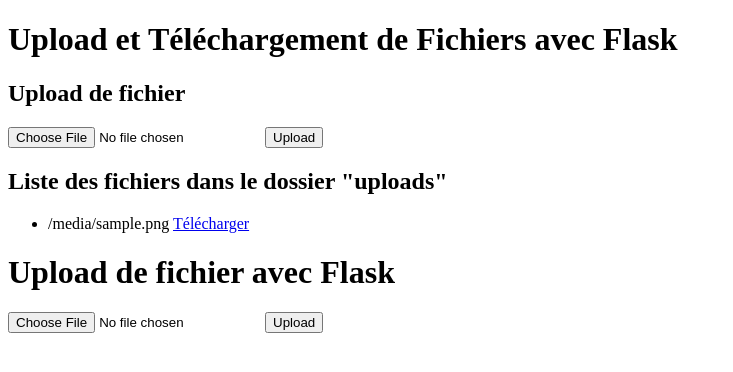
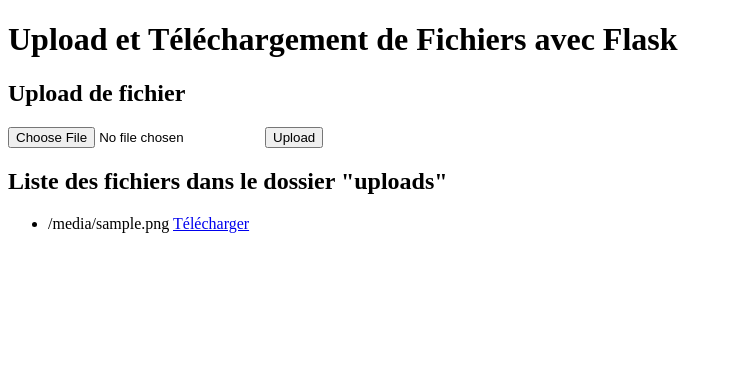
Before and after one commit to hatembellaaj/IATunNumBE, a Flask app: template templates/index.html in a window 1280 px wide. Shown: the top 372 px of the page, without its empty margins (0-733 px from the left). Run offline with Flask 3, Linux system fonts and the light colour scheme; the template is opened without the code that fills it: most values are stand-ins (such as "Sample title", 1, 10 or a date in 2020).

Commit message:
upload file

```diff
--- a/templates/index.html
+++ b/templates/index.html
@@ -23,10 +23,6 @@
             {% endfor %}
         </ul>
 
-    <h1>Upload de fichier avec Flask</h1>
-    <form method="POST" action="/upload" enctype="multipart/form-data">
-        <input type="file" name="file">
-        <input type="submit" value="Upload">
-    </form>
+
 </body>
 </html>
```
